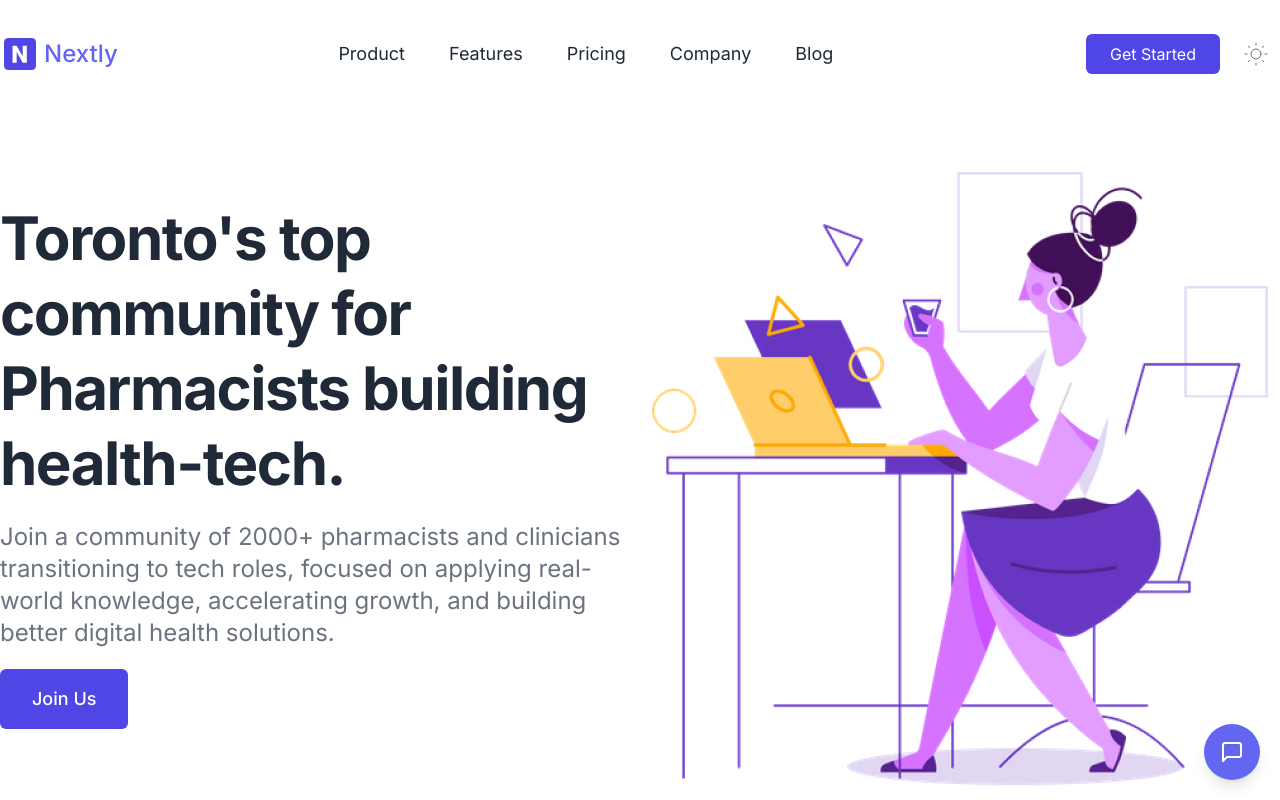
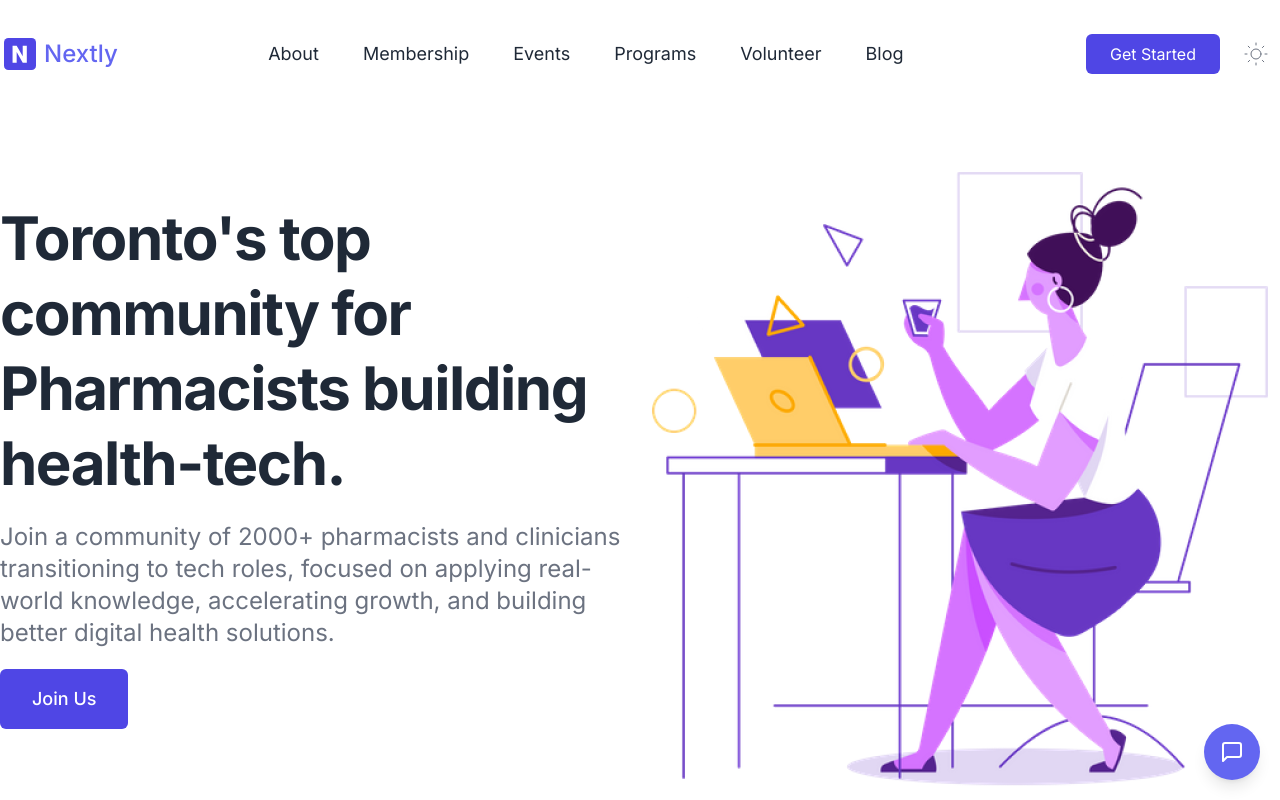
Before and after one commit to xeonmobius/pharmacydevs, a Next.js app: page / in a window 1280 px wide. Shown: the top 800 px of the page. Built offline with nearby package versions, Linux system fonts and the light colour scheme.

Commit message:
Update navigation items in Navbar component

```diff
--- a/src/components/Navbar.tsx
+++ b/src/components/Navbar.tsx
@@ -6,10 +6,11 @@ import { Disclosure } from "@headlessui/react";
 
 export const Navbar = () => {
   const navigation = [
-    "Product",
-    "Features",
-    "Pricing",
-    "Company",
+    "About",
+    "Membership",
+    "Events",
+    "Programs",
+    "Volunteer",
     "Blog",
   ];
 
```
